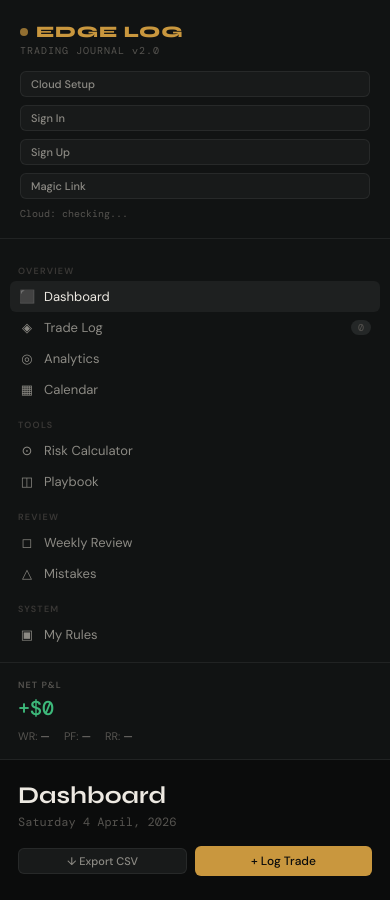
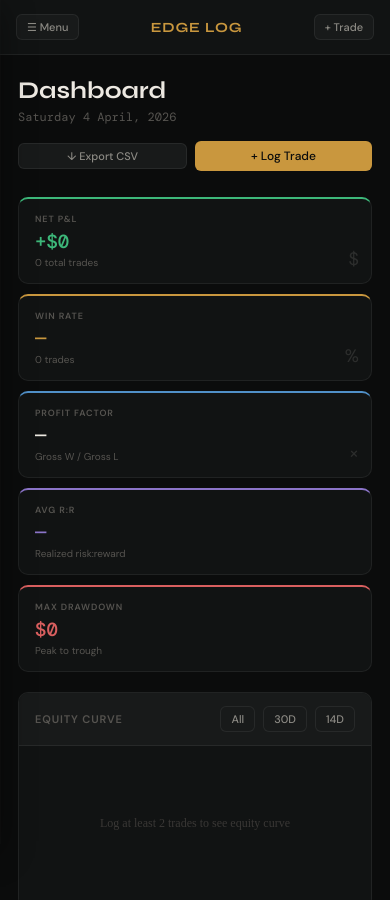
Before and after one commit to hadadf767/edge-log-cloud, a plain HTML site: page index.html in a window 390 px wide. Shown: the top 900 px of the page. Drawn offline with nearby package versions, Linux system fonts and the light colour scheme; a script that the page names is missing; a web font is replaced by a local one.

Commit message:
Add files via upload

```diff
--- a/index.html
+++ b/index.html
@@ -25,6 +25,7 @@ body{font-family:'DM Sans',sans-serif;background:var(--bg);color:var(--text);fon
 ::-webkit-scrollbar{width:4px;height:4px;}
 ::-webkit-scrollbar-track{background:transparent;}
 ::-webkit-scrollbar-thumb{background:var(--bg5);border-radius:4px;}
+.mobile-topbar{display:none;}
 
 /* ── APP SHELL ── */
 .shell{display:flex;height:100vh;}
@@ -275,8 +276,14 @@ canvas{display:block;width:100%!important;}
 
 @media (max-width: 980px){
   body{overflow:auto;}
-  .shell{flex-direction:column;height:auto;min-height:100vh;}
-  .sb{width:100%;border-right:none;border-bottom:1px solid var(--border);}
+  .mobile-topbar{display:flex;align-items:center;justify-content:space-between;padding:14px 16px;border-bottom:1px solid var(--border);background:var(--bg2);position:sticky;top:0;z-index:250;}
+  .shell{display:block;height:auto;min-height:100vh;position:relative;}
+  .sb{position:fixed;top:0;left:0;bottom:0;width:min(82vw,320px);z-index:300;border-right:1px solid var(--border);transform:translateX(-100%);transition:transform .2s ease;box-shadow:var(--shadow);}
+  body.menu-open .sb{transform:translateX(0);}
+  body.menu-open{overflow:hidden;}
+  .main{overflow:visible;width:100%;}
+  .mobile-backdrop{display:none;position:fixed;inset:0;background:rgba(0,0,0,.55);z-index:260;}
+  body.menu-open .mobile-backdrop{display:block;}
   .main{overflow:visible;}
   .page{padding:22px 18px;max-width:none;}
   .stats-row{grid-template-columns:repeat(2,1fr);}
@@ -298,6 +305,12 @@ canvas{display:block;width:100%!important;}
 </style>
 </head>
 <body>
+<div class="mobile-topbar">
+  <button class="btn btn-ghost btn-sm" onclick="toggleMobileMenu()">☰ Menu</button>
+  <div style="font-family:'Syne',sans-serif;font-weight:700;color:var(--accent);letter-spacing:.06em">EDGE LOG</div>
+  <button class="btn btn-ghost btn-sm" onclick="openAdd()">+ Trade</button>
+</div>
+<div class="mobile-backdrop" onclick="closeMobileMenu()"></div>
 <div class="shell">
 
 <!-- ══ SIDEBAR ══ -->
@@ -1160,7 +1173,11 @@ function nav(name) {
   if (name === 'playbook') renderPlaybook();
   if (name === 'risk') { calcRisk(); calcDailyLimit(); calcExpectancy(); }
   if (name === 'rules') renderRules();
-}
+  closeMobileMenu();
+}
+
+function toggleMobileMenu() { document.body.classList.toggle('menu-open'); }
+function closeMobileMenu() { document.body.classList.remove('menu-open'); }
 
 // ─────────────────────────────────────
 //  STATS
```
